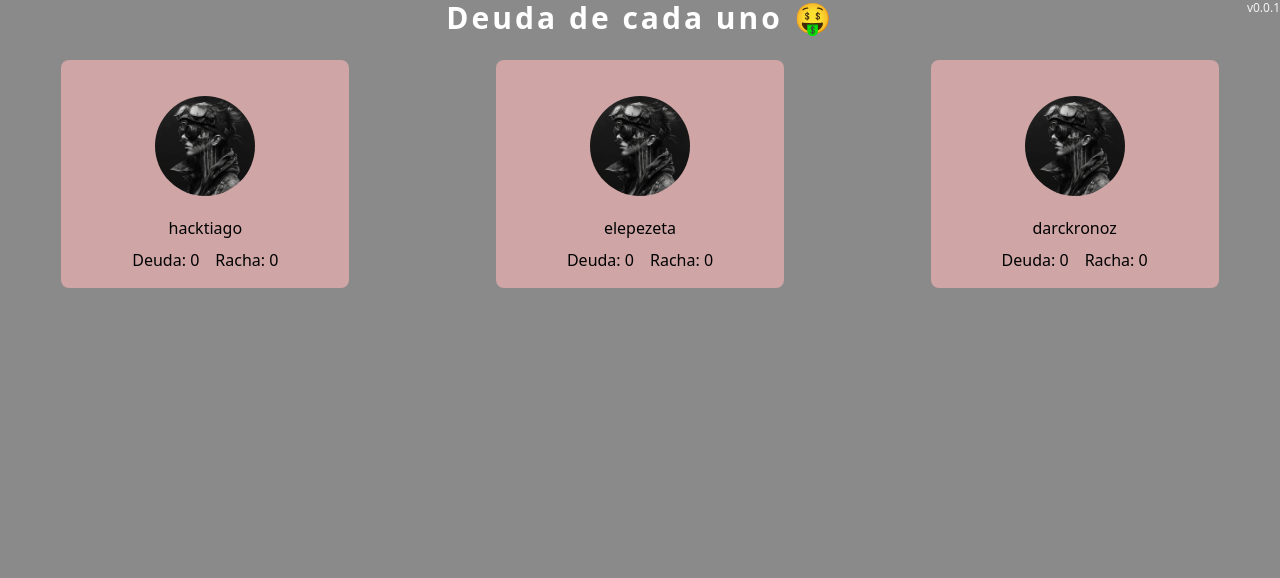
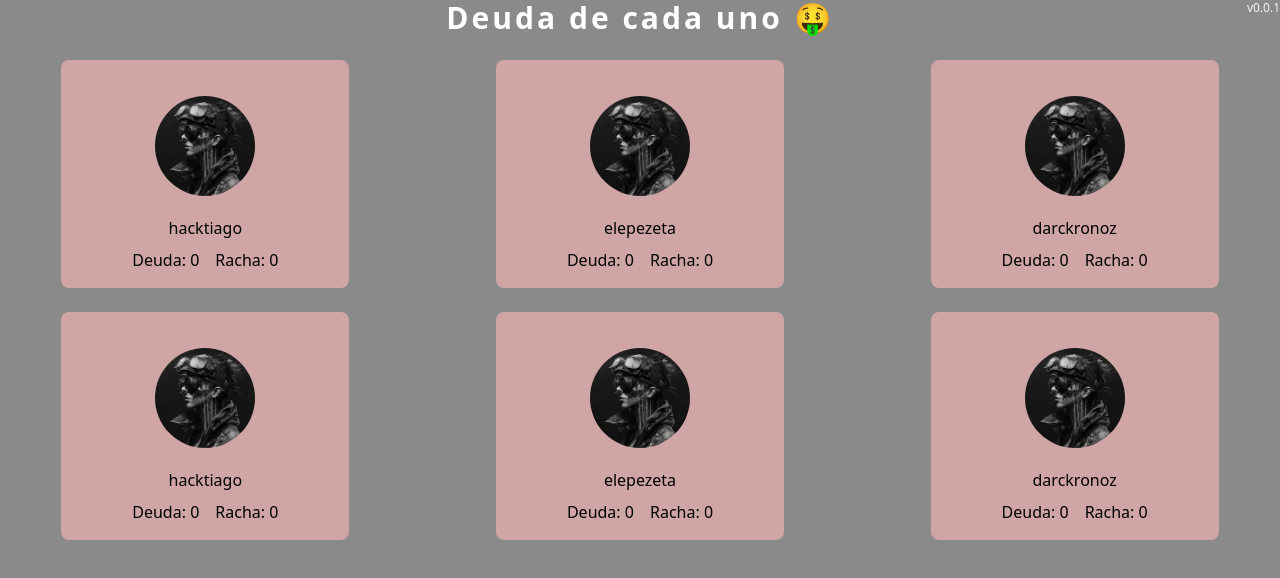
Before and after one commit to DailyCodingSoft/CodingHabit, a Next.js app in the folder coding-habit/: page /debt in a window 1280 px wide. Shown: the top 578 px of the page. Built offline with nearby package versions, Linux system fonts and the light colour scheme; no server answers; the database is empty.

Commit message:
ruta imagen fix

```diff
--- a/coding-habit/app/debt/page.tsx
+++ b/coding-habit/app/debt/page.tsx
@@ -23,9 +23,6 @@ const STREAK_KEYS = {
 type DebtMap = Record<keyof typeof DEBT_KEYS, number>;
 
 export default function Debt() {
-    //TO DO: crear un componente que muestre nombre o foto o ambas
-    //y la deuda de cada uno
-
     //TO DO: usar los endpoints (../api/debt/route.ts)
     //de redis para guardar
     const [debts, setDebts] = useState<DebtMap>({
@@ -63,15 +60,15 @@ export default function Debt() {
     //crear estos con DB @lpzzzzzzz
     const lpzUser: User = {
         username: 'elepezeta',
-        image: '/userpic_placeholder.png'
+        image: '/place_holders/userpicture.png'
     }
     const santiUser: User = {
         username: 'hacktiago',
-        image: '/userpic_placeholder.png'
+        image: '/place_holders/userpicture.png'
     }
     const crisUser: User = {
         username: 'darckronoz',
-        image: '/userpic_placeholder.png'
+        image: '/place_holders/userpicture.png'
     }
 
     return (
@@ -79,6 +76,10 @@ export default function Debt() {
         <h1 className="text-center font-bold text-3xl text-white tracking-widest">Deuda de cada uno 🤑</h1>
         {/*TO DO: Llenar Streak grid dinamicamente a partir del numero de usuarios*/}
         <StreakGrid>
+            {/*TO DO: aqui toca hacer un map y llenar esto con una lista de users*/}
+            <Streak user={santiUser} debt={debts.santi} streak={streaks.santi}/>
+            <Streak user={lpzUser} debt={debts.lpz} streak={streaks.lpz}/>
+            <Streak user={crisUser} debt={debts.cris} streak={streaks.cris}/>
             <Streak user={santiUser} debt={debts.santi} streak={streaks.santi}/>
             <Streak user={lpzUser} debt={debts.lpz} streak={streaks.lpz}/>
             <Streak user={crisUser} debt={debts.cris} streak={streaks.cris}/>
```
Also changed, not shown: coding-habit/public/place_holders/userpicture.png (renamed from coding-habit/public/userpic_placeholder.png).
